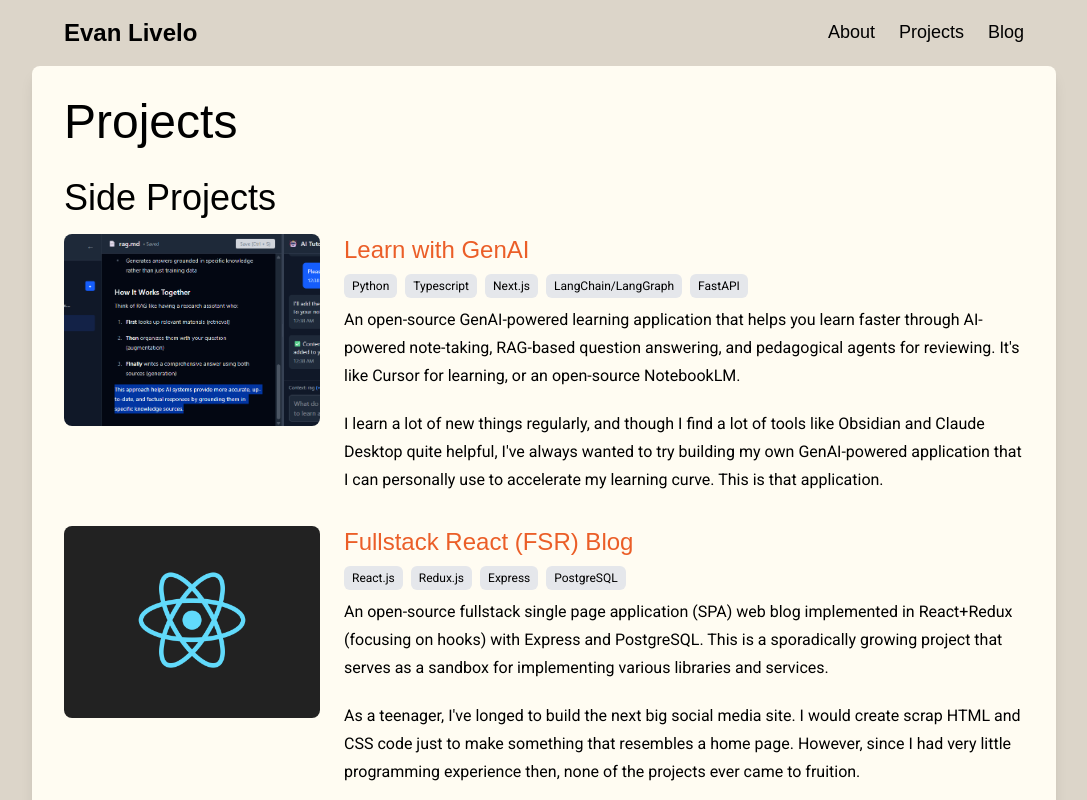
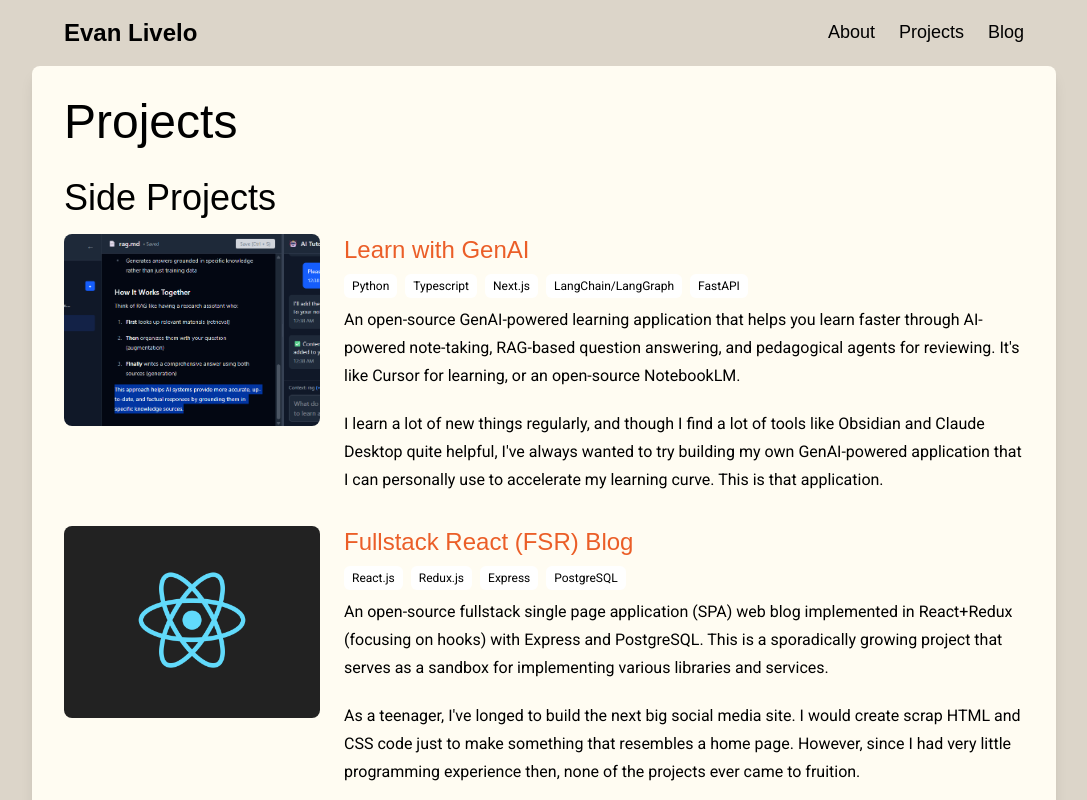
Before and after one commit to vandenn/evanlivelo.com, a Next.js app: page /projects in a window 1280 px wide. Shown: the top 800 px of the page, without its empty margins (96-1183 px from the left). Built offline with nearby package versions, Linux system fonts and the light colour scheme; a web font is replaced by a local one.

Commit message:
Edit tech pill colors

```diff
--- a/src/app/projects/page.tsx
+++ b/src/app/projects/page.tsx
@@ -50,7 +50,7 @@ export default function Projects() {
                       {project.frontmatter.tech.map((tech: string, techIndex: number) => (
                         <span
                           key={techIndex}
-                          className="text-xs px-2 py-1 bg-gray-200 rounded-md"
+                          className="text-xs px-2 py-1 bg-white rounded-md"
                         >
                           {tech}
                         </span>
```
